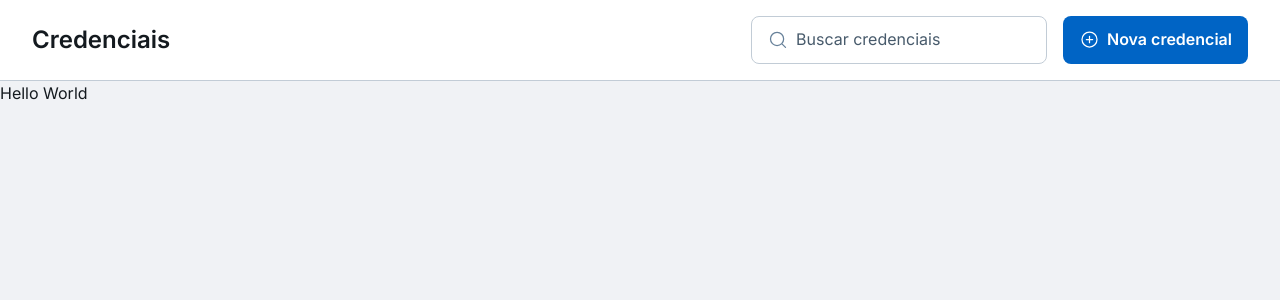
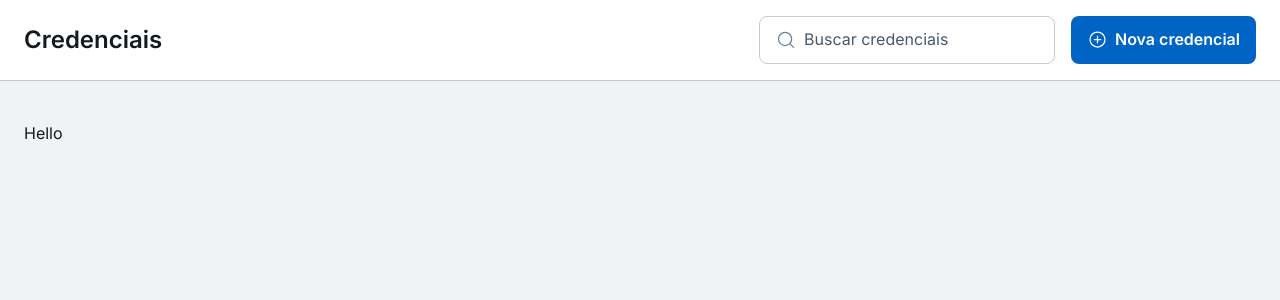
Before and after one commit to adrianmouzinho/biztrip-frontend, a React (Vite) app: page / in a window 1280 px wide. Shown: the top 300 px of the page. Built offline with nearby package versions, Linux system fonts and the light colour scheme.

Commit message:
feat: add app layout and home page

```diff
--- a/src/app.tsx
+++ b/src/app.tsx
@@ -1,10 +1,6 @@
-import { Header } from './components/header'
+import { RouterProvider } from 'react-router-dom'
+import { router } from './routes'
 
 export function App() {
-	return (
-		<div>
-			<Header />
-			<h1>Hello World</h1>
-		</div>
-	)
+	return <RouterProvider router={router} />
 }
--- a/src/components/header/index.tsx
+++ b/src/components/header/index.tsx
@@ -1,20 +1,22 @@
 import { Button } from '../ui/button'
 import { SearchInput } from '../ui/search-input'
-import { HeaderContainer } from './styles'
+import { Actions, HeaderContainer } from './styles'
 
 import plusIcon from '@/assets/icons/plus.svg'
 
 export function Header() {
 	return (
 		<HeaderContainer>
+			<div>
 				<h2>Credenciais</h2>
 
-			<div>
+				<Actions>
 					<SearchInput placeholder="Buscar credenciais" />
 					<Button>
 						<img src={plusIcon} alt="Ícone de plus" />
 						Nova credencial
 					</Button>
+				</Actions>
 			</div>
 		</HeaderContainer>
 	)
--- a/src/components/header/styles.ts
+++ b/src/components/header/styles.ts
@@ -1,22 +1,29 @@
-import { styled } from '../../styles'
+import { styled } from '@/styles'
 
 export const HeaderContainer = styled('header', {
 	backgroundColor: '$white',
+	borderBottom: '1px solid $gray300',
+
+	'> div': {
+		width: '100%',
+		maxWidth: 1328,
+		margin: '0 auto',
+		padding: '$4 $6',
+
 		display: 'flex',
 		alignItems: 'center',
 		justifyContent: 'space-between',
-	padding: '$4 $8',
-	borderBottom: '1px solid $gray300',
 
 		h2: {
 			fontSize: '$2xl',
 			fontWeight: '$semiBold',
 			letterSpacing: '1.5%',
 		},
+	},
+})
 
-	'> div': {
+export const Actions = styled('div', {
 	display: 'flex',
 	alignItems: 'center',
 	gap: '$4',
-	},
 })
--- /dev/null
+++ b/src/pages/_layouts/app/index.tsx
@@ -0,0 +1,15 @@
+import { Outlet } from 'react-router-dom'
+
+import { Header } from '@/components/header'
+import { Container, Main } from './styles'
+
+export function AppLayout() {
+	return (
+		<Container>
+			<Header />
+			<Main>
+				<Outlet />
+			</Main>
+		</Container>
+	)
+}
--- /dev/null
+++ b/src/pages/_layouts/app/styles.ts
@@ -0,0 +1,14 @@
+import { styled } from '@/styles'
+
+export const Container = styled('div', {
+	minHeight: '100vh',
+	display: 'flex',
+	flexDirection: 'column',
+})
+
+export const Main = styled('main', {
+	width: '100%',
+	maxWidth: 1328,
+	margin: '0 auto',
+	padding: '$10 $6',
+})
--- /dev/null
+++ b/src/pages/home/index.tsx
@@ -0,0 +1,3 @@
+export function Home() {
+	return <div>Hello</div>
+}
--- /dev/null
+++ b/src/routes.tsx
@@ -0,0 +1,17 @@
+import { createBrowserRouter } from 'react-router-dom'
+
+import { AppLayout } from './pages/_layouts/app'
+import { Home } from './pages/home'
+
+export const router = createBrowserRouter([
+	{
+		path: '/',
+		element: <AppLayout />,
+		children: [
+			{
+				path: '/',
+				element: <Home />,
+			},
+		],
+	},
+])
```
Lines whose indentation alone changed are shown as unchanged.
